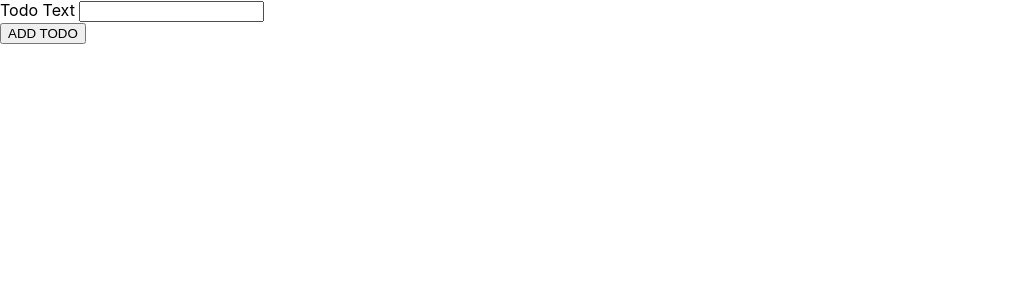
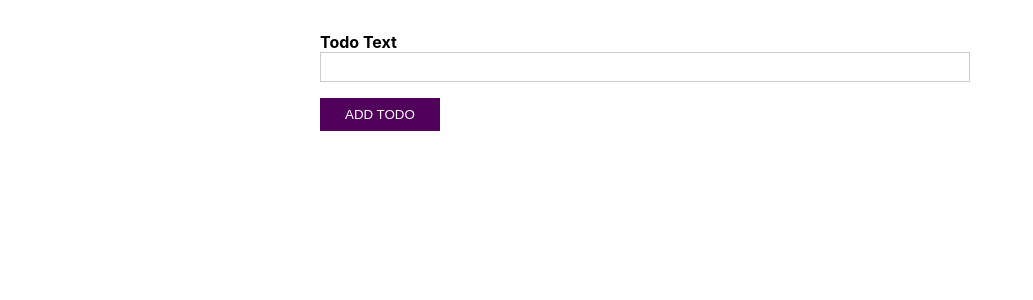
Before and after one commit to meliy-meyada/TypeScript-CodeCamp, a React (Create React App) app in the folder retypescript/: page / in a window 1280 px wide. Shown: the top 300 px of the page, without its empty margins (0-1033 px from the left). Built offline with nearby package versions, Linux system fonts and the light colour scheme.

Commit message:
Adding Styling

```diff
--- /dev/null
+++ b/retypescript/src/components/NewTodo.css
@@ -0,0 +1,47 @@
+form {
+  width: 90%;
+  max-width: 40rem;
+  margin: 2rem auto;
+}
+
+.form-control {
+  margin-bottom: 1rem;
+}
+
+label, input {
+  display: block;
+  width: 100%;
+}
+
+label {
+  font-weight: bold;
+}
+
+input {
+  font: inherit;
+  border: 1px solid #ccc;
+  padding: 0.25rem;
+}
+
+input:focus {
+  outline: none;
+  border-color: #50005a;
+}
+
+button {
+  background: #50005a;
+  border: 1px solid #50005a;
+  color: white;
+  padding: 0.5rem 1.5rem;
+  cursor: pointer;
+}
+
+button:focus {
+  outline: none;
+}
+
+button:hover,
+button:active {
+  background: #6a0a77;
+  border-color: #6a0a77;
+}
--- a/retypescript/src/components/NewTodo.tsx
+++ b/retypescript/src/components/NewTodo.tsx
@@ -1,4 +1,5 @@
 import React, { useRef } from "react";
+import './NewTodo.css'
 
 
 type NewTodoProps = {
@@ -17,7 +18,7 @@
 
   return (
     <form onSubmit={todoSubmitHandler}>
-      <div>
+      <div className="form-control">
           <label htmlFor="todo-text"> Todo Text </label>
           <input type="text" id="todo-text" ref={textInputRef}/>
       </div>
--- /dev/null
+++ b/retypescript/src/components/TodoList.css
@@ -0,0 +1,17 @@
+ul {
+  list-style: none;
+  width: 90%;
+  max-width: 40rem;
+  margin: 2rem auto;
+  padding: 0;
+}
+
+li {
+  margin: 1rem 0;
+  padding: 1rem;
+  box-shadow: 0 2px 8px rgba(0, 0, 0, 0.26);
+  border-radius: 6px;
+  display: flex;
+  justify-content: space-between;
+  align-items: center;
+}
--- a/retypescript/src/components/TodoList.tsx
+++ b/retypescript/src/components/TodoList.tsx
@@ -1,4 +1,5 @@
 import React from "react";
+import './TodoList.css';
 
 interface TodoListProps {
   items: { id: string, text: string }[];
```
